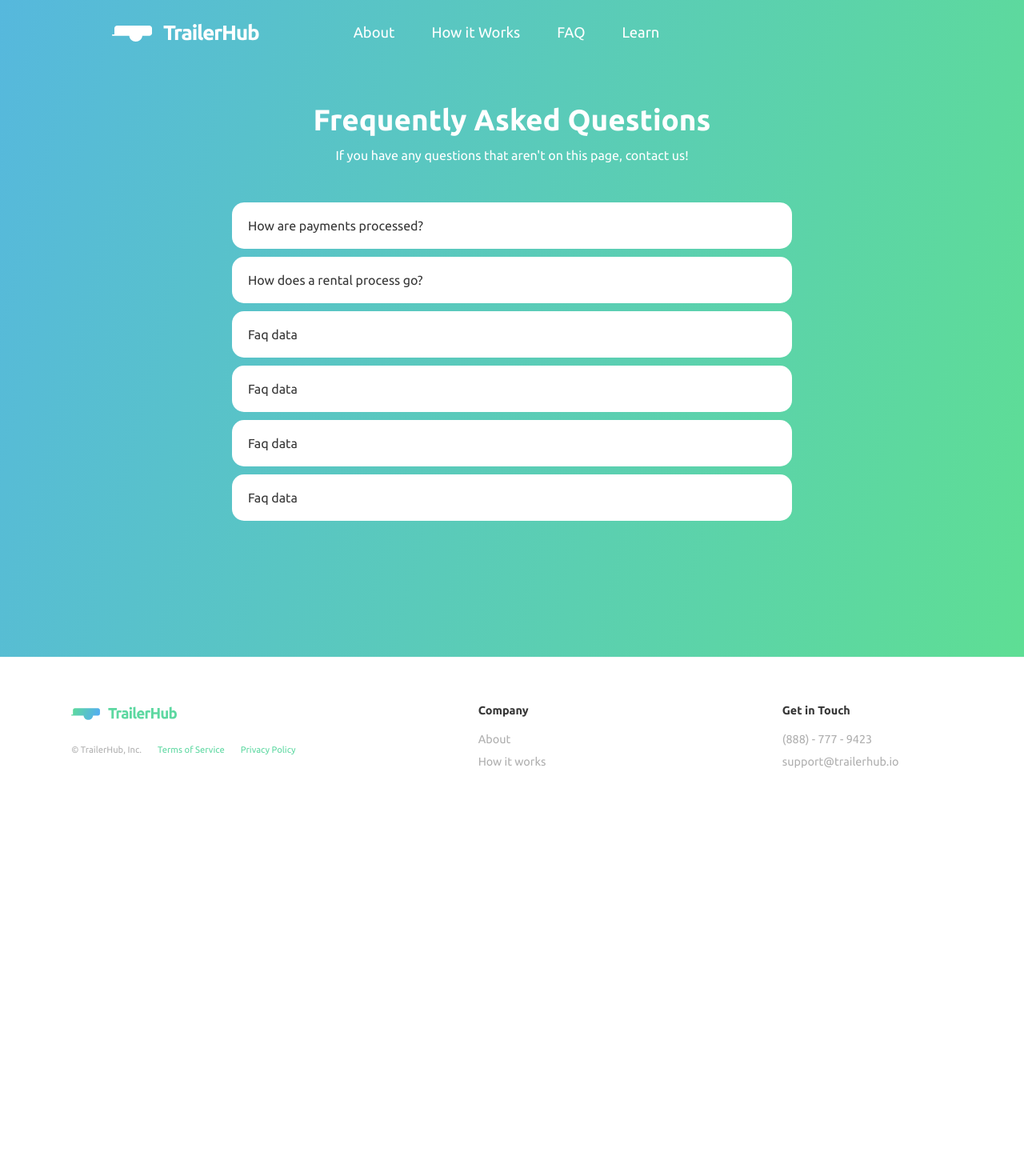
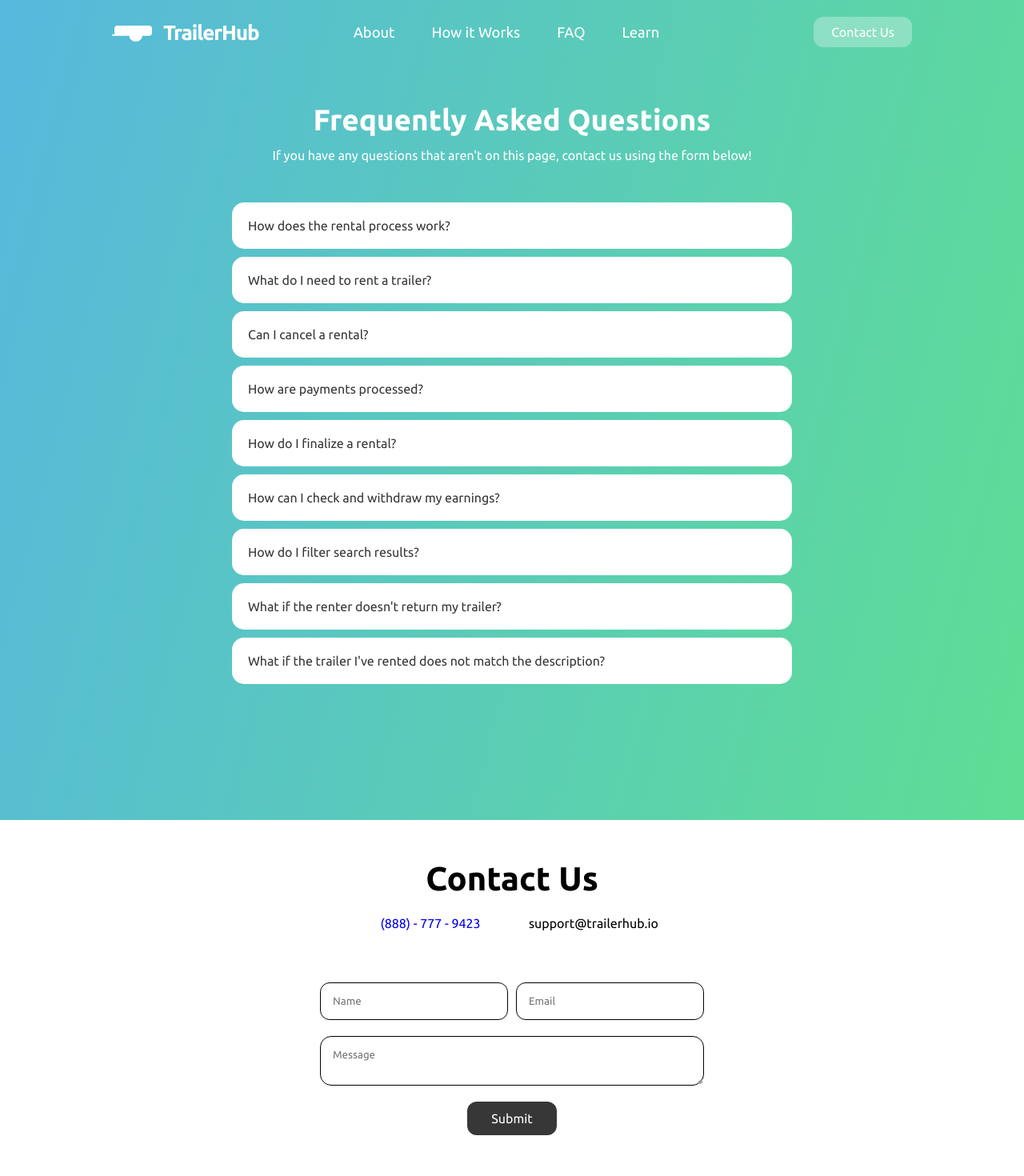
Before and after one commit to TrailerHub/trailerhub_web, a React (Create React App) app: page /faq in a window 1280 px wide. Shown: the top 1470 px of the page at 80% size. Before the commit the page ends 1018 px from the top, so only its background shows below. Built offline with nearby package versions, Linux system fonts and the light colour scheme.

Commit message:
faq and learn content

```diff
--- a/package.json
+++ b/package.json
@@ -11,6 +11,7 @@
     "react": "^17.0.1",
     "react-dom": "^17.0.1",
     "react-icons": "^4.1.0",
+    "react-messenger-customer-chat": "^0.8.0",
     "react-pdf": "^5.3.0",
     "react-router-dom": "^5.2.0",
     "react-scripts": "4.0.3",
--- a/public/index.html
+++ b/public/index.html
@@ -11,7 +11,8 @@
   <meta name="theme-color" content="#ffffff">
   <meta charset="utf-8" />
   <meta name="viewport" content="width=device-width, initial-scale=1" />
-  <meta name="description" content="TrailerHub connects trailer owners who want to conveniently and securely rent out their trailers to nearby people seeking trailers to rent." />
+  <meta name="description"
+    content="TrailerHub connects trailer owners who want to conveniently and securely rent out their trailers to nearby people seeking trailers to rent." />
   <!--
       manifest.json provides metadata used when your web app is installed on a
       user's mobile device or desktop. See https://developers.google.com/web/fundamentals/web-app-manifest/
@@ -42,6 +43,32 @@
 </head>
 
 <body>
+  <!-- Messenger Chat Plugin Code -->
+  <div id="fb-root"></div>
+
+  <!-- Your Chat Plugin code -->
+  <div id="fb-customer-chat" class="fb-customerchat">
+  </div>
+
+  <script>
+    var chatbox = document.getElementById('fb-customer-chat');
+    chatbox.setAttribute("page_id", "104956081829259");
+    chatbox.setAttribute("attribution", "biz_inbox");
+    window.fbAsyncInit = function() {
+      FB.init({
+        xfbml            : true,
+        version          : 'v11.0'
+      });
+    };
+
+    (function(d, s, id) {
+      var js, fjs = d.getElementsByTagName(s)[0];
+      if (d.getElementById(id)) return;
+      js = d.createElement(s); js.id = id;
+      js.src = 'https://connect.facebook.net/en_US/sdk/xfbml.customerchat.js';
+      fjs.parentNode.insertBefore(js, fjs);
+    }(document, 'script', 'facebook-jssdk'));
+  </script>
   <noscript>You need to enable JavaScript to run this app.</noscript>
   <div id="root"></div>
   <!--
--- a/src/components/Contact/ContactElements.js
+++ b/src/components/Contact/ContactElements.js
@@ -2,8 +2,12 @@ import styled from 'styled-components'
 import { trailerHubBlack } from '../../colors';
 
 export const ComponentWrapper = styled.div`
-    background: linear-gradient(104.2deg, #54AEF0 -26.26%, #60E783 123.52%);
+    background: ${({ light }) => (light ? '#fff' : 'linear-gradient(104.2deg, #54AEF0 -26.26%, #60E783 123.52%)')};
     padding: 50px 150px;
+
+    @media screen and (max-width: 700px) {
+        padding: 50px 20px;
+    }
 `
 
 export const ContactWrapper = styled.div`
@@ -37,7 +41,7 @@ export const GridWrapper = styled.div`
 
 export const TextInput = styled.input`
 font-family: 'Ubuntu';
-color: #fff;
+color: ${({ light }) => (light ? 'trailerHubBlack' : '#fff')};
 width: 100%;
 display: grid;
 grid-template-columns: 1fr;
@@ -48,11 +52,11 @@ padding: 15px;
 border: 0.5px solid;
 border-radius: 12px;
 margin: 15px 0;
-border-color: rgba(255, 255, 255, 0.8);
-background-color: rgba(255, 255, 255, 0.3);
+border-color: ${({ light }) => (light ? 'trailerHubBlack' : 'rgba(255, 255, 255, 0.8)')};
+background-color: ${({ light }) => (light ? 'trailerHubBlack' : 'rgba(255, 255, 255, 0.3)')};
 
 &::placeholder {
-    color: #fff;
+    color: ${({ light }) => (light ? 'trailerHubBlack' : '#fff')};
 }
 
 &:hover {
@@ -76,12 +80,12 @@ padding: 15px;
 border: 0.5px solid;
 border-radius: 14px;
 margin: 5px 0;
-border-color: rgba(255, 255, 255, 0.8);
-background-color: rgba(255, 255, 255, 0.3);
-color: #fff;
+border-color: ${({ light }) => (light ? 'trailerHubBlack' : 'rgba(255, 255, 255, 0.8)')};
+background-color: ${({ light }) => (light ? 'trailerHubBlack' : 'rgba(255, 255, 255, 0.3)')};
+color: ${({ light }) => (light ? 'trailerHubBlack' : '#fff')};
 
 &::placeholder {
-    color: #fff;
+    color: ${({ light }) => (light ? 'trailerHubBlack' : '#fff')};
 }
 
 &:hover {
@@ -144,7 +148,7 @@ export const Heading = styled.h1`
     font-size: 2.6rem;
     line-height: 1.1;
     font-weight: 600;
-    color: #fff;
+    color: ${({ light }) => (light ? 'trailerHubBlack' : '#fff')};
 
     @media screen and (max-width: 1200px) {
         font-size: 2.3rem;
@@ -157,7 +161,7 @@ export const Heading = styled.h1`
 `;
 
 export const ContactInfoText = styled.p`
-    color: #fff;
+    color: ${({ light }) => (light ? 'trailerHubBlack' : '#fff')};
     text-decoration: none;
     font-size: 1rem;
 
@@ -167,7 +171,7 @@ export const ContactInfoText = styled.p`
 `
 
 export const ContactInfoTextLink = styled.a`
-    color: #fff;
+    color: ${({ light }) => (light ? 'trailerHubBlack' : '#fff')};
     text-decoration: none;
     font-size: 1rem;
     padding: 0;
--- a/src/components/Contact/index.js
+++ b/src/components/Contact/index.js
@@ -3,7 +3,7 @@ import emailjs from 'emailjs-com';
 import { toast } from 'react-toastify';
 import { ContactWrapper, TextArea, ContactInfoTextLink, Form, TextInput, SubmitButton, GridWrapper, ContactInfoWrapper, ButtonWrapper, Heading, ComponentWrapper, HeadingWrapper, ContactInfoText } from './ContactElements';
 
-export default function Contact() {
+export default function Contact({light}) {
 
     function sendEmail(e) {
         e.preventDefault();
@@ -35,23 +35,23 @@ export default function Contact() {
     }
 
     return (
-        <ComponentWrapper id="contact">
+        <ComponentWrapper id="contact" light={light}>
             <HeadingWrapper>
-                <Heading>Contact Us</Heading>
+                <Heading light={light}>Contact Us</Heading>
             </HeadingWrapper>
             <HeadingWrapper>
                 <ContactInfoWrapper>
-                    <ContactInfoTextLink href="tel:+18887779423">(888) - 777 - 9423</ContactInfoTextLink>
-                    <ContactInfoText>support@trailerhub.io</ContactInfoText>
+                    <ContactInfoTextLink href="tel:+18887779423" light={light}>(888) - 777 - 9423</ContactInfoTextLink>
+                    <ContactInfoText light={light}>support@trailerhub.io</ContactInfoText>
                 </ContactInfoWrapper>
             </HeadingWrapper>
             <ContactWrapper>
                 <Form onSubmit={(e) => sendEmail(e)}>
                     <GridWrapper>
-                        <TextInput placeholder="Name" aria-label="Name" type="text" name="user_number" />
-                        <TextInput placeholder="Email" aria-label="Email" type="email" name="user_email" />
+                        <TextInput placeholder="Name" aria-label="Name" type="text" name="user_number" light={light}/>
+                        <TextInput placeholder="Email" aria-label="Email" type="email" name="user_email" light={light}/>
                     </GridWrapper>
-                    <TextArea placeholder="Message" aria-label="Message" name="message" />
+                    <TextArea placeholder="Message" aria-label="Message" name="message" light={light}/>
                     <ButtonWrapper>
                         <SubmitButton role="button" type="submit" />
                     </ButtonWrapper>
--- a/src/components/FAQSection/index.js
+++ b/src/components/FAQSection/index.js
@@ -1,5 +1,6 @@
 import React, { useState } from 'react'
 import { faqData } from '../../content/FAQData';
+import Contact from '../Contact';
 import { Container, Heading, SubHeading, SubText, FAQCardContainer, H3, ExpandedContainer, InfoContainer, FAQContainer } from './FAQSectionElements';
 
 const FAQSection = () => {
@@ -14,7 +15,7 @@ const FAQSection = () => {
             <Container>
                 <div>
                     <Heading>Frequently Asked Questions</Heading>
-                    <SubHeading>If you have any questions that aren't on this page, contact us!</SubHeading>
+                    <SubHeading>If you have any questions that aren't on this page, contact us using the form below!</SubHeading>
                     {faqData && <FAQContainer>
                         {faqData.map((faq) => (
                             <div key={faq.id} onClick={() => setNewExpandedId(faq.id)} role="button">
@@ -22,18 +23,18 @@ const FAQSection = () => {
                                     <InfoContainer>
                                         <H3>{faq.title}</H3>
                                         {expandedId === faq.id &&
-                                        <ExpandedContainer>
-                                            <SubText>{faq.body}</SubText>
+                                            <ExpandedContainer>
+                                                <SubText>{faq.body}</SubText>
                                             </ExpandedContainer>
-                                    }
+                                        }
                                     </InfoContainer>
                                 </FAQCardContainer>
                             </div>
                         ))}
                     </FAQContainer>}
-
                 </div>
             </Container>
+            <Contact light={true}/>
         </div>
     )
 }
--- a/src/components/LearnSection/index.js
+++ b/src/components/LearnSection/index.js
@@ -9,7 +9,7 @@ export const LearnSection = () => {
             <Container>
                 <div>
                     <Heading>Learn</Heading>
-                    <SubHeading>This isn't official advice, always do your own research for the trailer you're using.</SubHeading>
+                    <SubHeading>Here are some articles we found around the web that we think are very helpful. This isn't official advice, always do your own research for the trailer you're using.</SubHeading>
                     {learnData &&
                         <Grid>
                             {learnData.map((post) => (
--- a/src/components/NavBar/NavBarElements.js
+++ b/src/components/NavBar/NavBarElements.js
@@ -123,7 +123,7 @@ export const BtnDropDownWrapper = styled.div`
 export const NavBtn = styled.div`
     position: absolute;
     right: 0;
-    display: ${({ location }) => location === '/faq' ? 'none' : 'flex'};
+    display: flex;
     align-items: center;
     justify-content: center;
 
--- a/src/components/NavBar/index.js
+++ b/src/components/NavBar/index.js
@@ -47,7 +47,7 @@ const NavBar = ({ toggle }) => {
                             <NavLinks scrollNav={scrollNav} onClick={() => toggleHome()} to="/learn" >Learn</NavLinks>
                         </NavItem>
                     </NavMenu>
-                    <NavBtn location={location}>
+                    <NavBtn>
                         <NavBtnLink to="contact" scrollNav={scrollNav} smooth={true} duration={500} spy={true} exact='true' offset={-80}>Contact Us</NavBtnLink>
                     </NavBtn>
                 </NavBarContainer>
--- a/src/components/PostContainer/index.js
+++ b/src/components/PostContainer/index.js
@@ -5,7 +5,7 @@ const PostContainer = ({post}) => {
     return (
         <Container href={post.url} target="_blank">
             <Img src={post.imageUrl} alt={post.alt}/>
-            <AuthorText>{post.author}</AuthorText>
+            <AuthorText>{post.author} {post.website && <span>| {post.website}</span>}</AuthorText>
             <H3>{post.title}</H3>
             <DescriptionP>{post.description}</DescriptionP>
         </Container>
--- a/src/content/FAQData.js
+++ b/src/content/FAQData.js
@@ -1,32 +1,49 @@
+import { Link as LinkR } from 'react-router-dom'
+
 export const faqData = [
     {
         id: 1,
-        title: 'How are payments processed?',
-        body: 'TrailerHub uses Stripe to process credit card payments from renters and transfer them to host accounts.'
+        title: 'How does the rental process work?',
+        body: <p>For an in depth explanation of the hosting/renting process, visit the <LinkR to="/howitworks">how it works</LinkR> page of our website.</p>
     },
     {
         id: 2,
-        title: 'How does a rental process go?',
-        body: 'When someone rents your trailer, 1. we\'ll notify you and start an in-app conversation between you and the renter. You will also see a rental record on the host page which will display all of the rental information. 2. Once the renter returns the trailer the only step left will be for both you and the renter to finalize the rental by pressing the finalize button which you can access inside of the  rental record page. Note that you should not finalize the rental if there are any issues. Instead, tap the "Something Wrong?" button to enter a dispute. 3. After both you and the renter have finalized the rental record we will begin the earnings payout process.'
+        title: 'What do I need to rent a trailer?',
+        body: 'You will need a driver\'s license, credit card, a verified phone number, and a verified email address to rent a trailer.'
     },
     {
         id: 3,
-        title: 'Faq data',
-        body: 'Blah blah blah sfes nhfsiehofihise ih isfhsiehfi ehi heifhiehf'
+        title: 'Can I cancel a rental?',
+        body: <div><p>As a <strong>renter</strong>, you can cancel a booking up to 24 hours before the rental period begins without penalty. Once within the 24 hours you will be charged one days rent for the trailer. If the rental has already started you will be charged up to that moment plus one 24 hour period.</p><p>As a <strong>host</strong>, you can cancel a booking at any time before the rental period begins. Be careful when cancelling bookings close to their start date as it could affect your user rating.</p><p>For more information visit our <a href='/termsofservicedoc.html' target="_blank">Terms of Service</a>.</p></div>
     },
     {
         id: 4,
-        title: 'Faq data',
-        body: 'Blah blah blah sfes nhfsiehofihise ih isfhsiehfi ehi heifhiehf'
+        title: 'How are payments processed?',
+        body: 'TrailerHub uses Stripe across our application for processing credit card statements and paying our hosts.'
     },
     {
         id: 5,
-        title: 'Faq data',
-        body: 'Blah blah blah sfes nhfsiehofihise ih isfhsiehfi ehi heifhiehf'
+        title: 'How do I finalize a rental?',
+        body: 'To finalize a rental, select the rental record on the Home page, scroll down to the bottom, and select "Finalize". You will be prompted to rate and review your experience.'
     },
     {
         id: 6,
-        title: 'Faq data',
-        body: 'Blah blah blah sfes nhfsiehofihise ih isfhsiehfi ehi heifhiehf'
+        title: 'How can I check and withdraw my earnings?',
+        body: 'You can check and withdraw your earnings through your Stripe dashboard. You can access your dashboard through the Billing page, just tap the "Manage Bank Account on Stripe" button.'
+    },
+    {
+        id: 7,
+        title: 'How do I filter search results?',
+        body: 'After you enter the search location and press "Search", you will be displayed all results in that location. Press the button located to the right of the search bar to filter the results based on length, trailer type, GVWR, etc.'
+    },
+    {
+        id: 8,
+        title: 'What if the renter doesn\'t return my trailer?',
+        body: <p>If the renter does not return your trailer, and they are unresponsive to your attempts at communication, please go to the booking page and select the "Something Wrong?" button. In the message box explain what the problem is and any other relevant information that we should know. After submitting the dispute we recommend you call our support team, but if you don't then our support team will contact you using the phone number we have on file. If your trailer is stolen, you will likely need to file a stolen vehicle report with the police. We may, at your request, help you in communications with the relevant authorities. We have the renter’s information on file and we will do everything reasonably in our power to help return your trailer. Any users that steal trailers will be banned from future use of the app. TrailerHub may sue for damages, according to our <a href='/termsofservicedoc.html' target="_blank">Terms of Service</a>. Criminal charges may be filed against the offending party.</p>
+    },
+    {
+        id: 9,
+        title: 'What if the trailer I\'ve rented does not match the description?',
+        body: 'If you have arrived to pick up the trailer and there is a material difference between the actual trailer and what was advertised, take photos of the trailer, and cancel the rental for a full refund. Please access your rental record from the app home page and select the "Something wrong?" button. From that page you can submit a "Dispute" where you can send us information about the problem you\'re experiencing. Please do not press the "Cancel" button at this time, since that will not refund you the whole payment amount. After you send the dispute message, please send our support team (Support@TrailerHub.io) an email with pictures that indicate what was wrong with the trailer. Feel free to call us to settle things faster, otherwise our support team will reach out to you via phone call shortly.'
     },
 ]
--- a/src/index.js
+++ b/src/index.js
@@ -2,6 +2,7 @@ import React from 'react';
 import ReactDOM from 'react-dom';
 import App from './App';
 import reportWebVitals from './reportWebVitals';
+import MessengerCustomerChat from 'react-messenger-customer-chat';
 
 ReactDOM.render(
   <React.StrictMode>
```
Also changed, not shown: src/content/learnData.js (+48 -27 lines), 1 other file (tests, documents, lock files or other folders).
